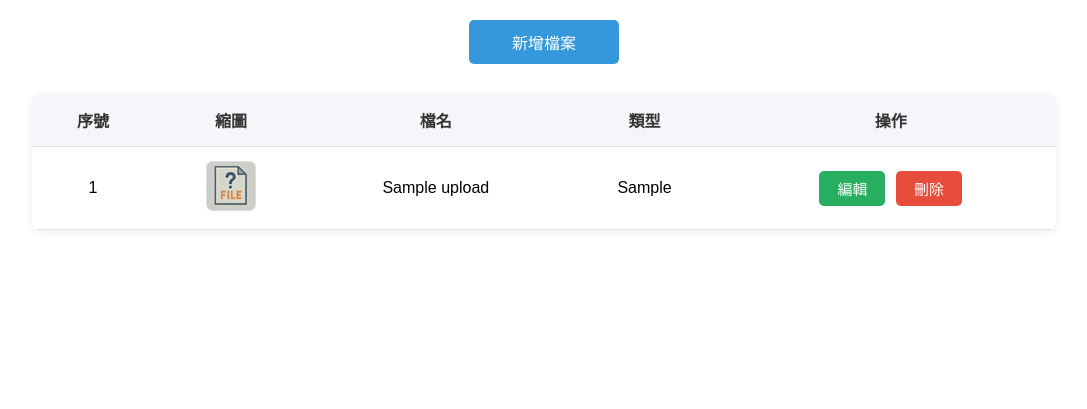
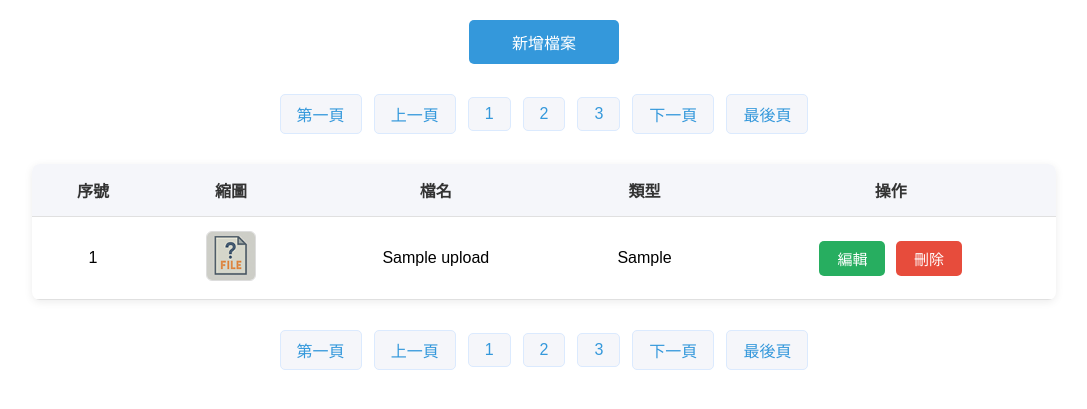
Before and after one commit to mackliu/11401-FILE, a PHP site: page /manage.php in a window 1280 px wide. Shown: the part 96-505 px from the top of the page, without its empty margins (96-1183 px from the left). Run offline with PHP 8.4, Linux system fonts and the light colour scheme; tables that the repository leaves empty hold one stand-in row (values such as "Sample post").

Commit message:
建構分頁功能需要的變數

```diff
--- a/manage.php
+++ b/manage.php
@@ -8,6 +8,7 @@
 
 
 ?>
+<?php include_once "db.php"; ?>
 <!DOCTYPE html>
 <html lang="en">
 <head>
@@ -98,15 +99,61 @@
 <a class='add-file' href="upload.php">新增檔案</a>
 <?php
 
-$dns="mysql:host=localhost;dbname=files;charset=utf8";
-$pdo=new PDO($dns,'root','');
-$rows=$pdo->query("select * from uploads")->fetchAll(PDO::FETCH_ASSOC);
+$rows=all("uploads");
 
 if(isset($_GET['msg'])){
     echo "<h2 style='color:pink;text-align:center'>".$_GET['msg']."</h2>";
 }
 
 ?>
+<style>
+.pages {
+    display: flex;
+    justify-content: center;
+    align-items: center;
+    margin: 30px 0 20px 0;
+    gap: 8px;
+}
+.pages a {
+    display: inline-block;
+    padding: 7px 16px;
+    margin: 0 2px;
+    background: #f5f6fa;
+    color: #3498db;
+    border-radius: 5px;
+    text-decoration: none;
+    font-size: 16px;
+    border: 1px solid #dbeafe;
+    transition: background 0.2s, color 0.2s, border 0.2s;
+}
+.pages a:hover, .pages a.active {
+    background: #3498db;
+    color: #fff;
+    border: 1px solid #3498db;
+}
+</style>
+
+<?php
+$total_rows=$pdo->query("select count(*) from uploads")->fetchColumn();
+$div=5; //每頁顯示的資料筆數
+$pages=ceil($total_rows/$div); //總頁數
+$now=$_GET['p']??1; //目前頁數
+$start=($now-1)*$div; //起始位置
+
+$rows=all("uploads"," limit $start,$div");
+
+?>
+
+<div class="pages">
+    <a href="">第一頁</a>
+    <a href="">上一頁</a>
+    <a href="">1</a>
+    <a href="">2</a>
+    <a href="">3</a>
+    <a href="">下一頁</a>
+    <a href="">最後頁</a>
+</div>
+
 <!-- table.table>(tr>th*5)+(tr>td*5) -->
  <table class="table">
     <tr>
@@ -154,7 +201,15 @@ if(isset($_GET['msg'])){
     </tr>
     <?php endforeach; ?>
  </table>
-
+<div class="pages">
+    <a href="">第一頁</a>
+    <a href="">上一頁</a>
+    <a href="">1</a>
+    <a href="">2</a>
+    <a href="">3</a>
+    <a href="">下一頁</a>
+    <a href="">最後頁</a>
+</div>
 <!----透過資料表來顯示檔案的資訊，並可對檔案執行更新或刪除的工作----->
 
 <script>
```
